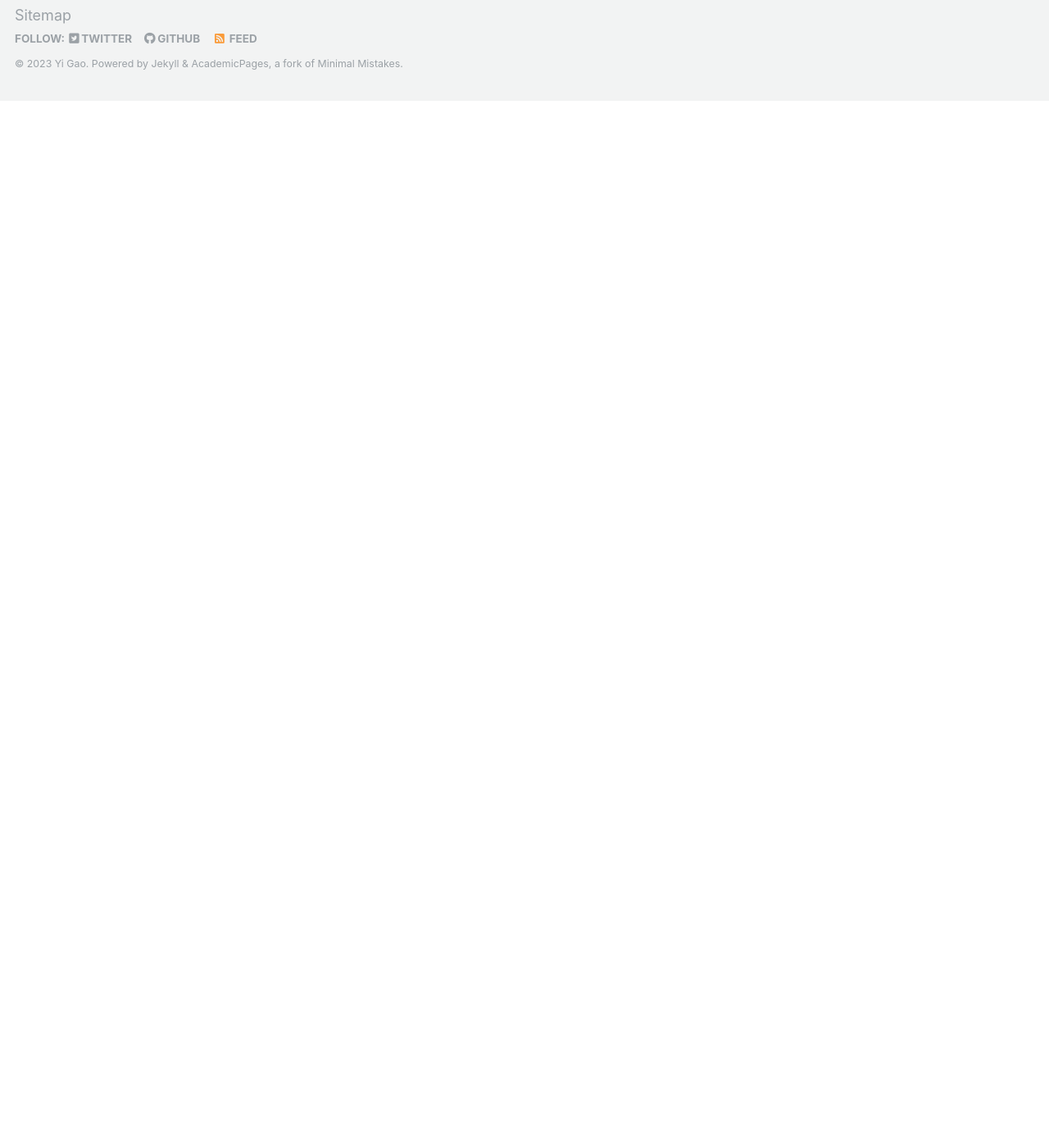
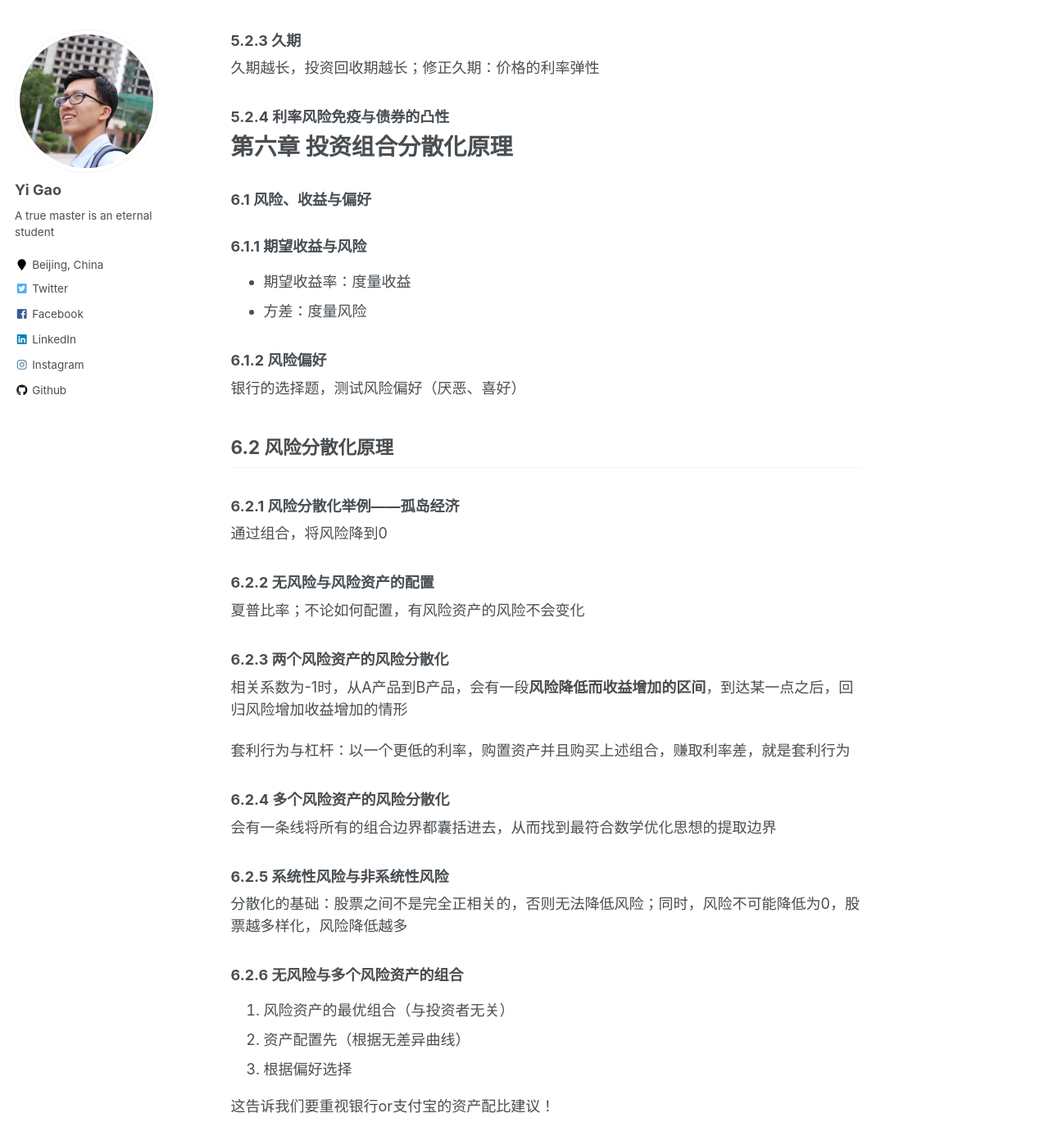
Before and after one commit to masteryi-0018/masteryi-0018.github.io, a Jekyll site: the page built from _posts/2023-08-12-blog-post-1.md, in a window 1280 px wide and 1400 px high, scrolled down 9273 px. Shown: the top 1397 px of the window at 82% size. Built offline with Jekyll 4.4.1, drawn with Linux system fonts in a browser that asks for light colours; before the commit the page ends 9396 px from its top, so only the background shows below that; some of the changed text lies outside the part shown.

Commit message:
finish chatper 6

```diff
--- a/_posts/2023-08-12-blog-post-1.md
+++ b/_posts/2023-08-12-blog-post-1.md
@@ -299,3 +299,81 @@ K线、趋势线、移动均线
 中国换手率高于美国
 
 ### 4.2.3 对技术方法的评价
+
+## 5.1 债券收益分析
+
+### 5.1.1 到期收益率
+
+### 5.1.2 即期利率与远期利率
+
+- 即期利率：现在到未来
+- 远期利率：未来到未来
+
+### 5.1.3 利率期限结构与估算
+
+### 5.1.4 利率期限结构理论
+
+## 5.2 债券风险分析
+
+### 5.2.1 信用风险与信用风险溢价
+
+债券评级：AAA~C不等，CCC级债券风险高，收益也高；所以提高收益的方式：一是购买长期国债，二是购买高风险债券
+
+### 5.2.2 债券的利率风险
+
+- 债券价格与收益率成反比：我的债券购买后市场的利率变化对我的收益有影响
+- 收益率增长与下降，导致的债券价格下降，小于同等规模的上升（债券的优势）
+- 长期债券对利率更敏感
+- 利率增加对利率更不敏感
+- 高息票对利率更不敏感
+
+### 5.2.3 久期
+
+久期越长，投资回收期越长；修正久期：价格的利率弹性
+
+### 5.2.4 利率风险免疫与债券的凸性
+
+# 第六章 投资组合分散化原理
+
+### 6.1 风险、收益与偏好
+
+### 6.1.1 期望收益与风险
+
+- 期望收益率：度量收益
+- 方差：度量风险
+
+### 6.1.2 风险偏好
+
+银行的选择题，测试风险偏好（厌恶、喜好）
+
+## 6.2 风险分散化原理
+
+### 6.2.1 风险分散化举例——孤岛经济
+
+通过组合，将风险降到0
+
+### 6.2.2 无风险与风险资产的配置
+
+夏普比率；不论如何配置，有风险资产的风险不会变化
+
+### 6.2.3 两个风险资产的风险分散化
+
+相关系数为-1时，从A产品到B产品，会有一段**风险降低而收益增加的区间**，到达某一点之后，回归风险增加收益增加的情形
+
+套利行为与杠杆：以一个更低的利率，购置资产并且购买上述组合，赚取利率差，就是套利行为
+
+### 6.2.4 多个风险资产的风险分散化
+
+会有一条线将所有的组合边界都囊括进去，从而找到最符合数学优化思想的提取边界
+
+### 6.2.5 系统性风险与非系统性风险
+
+分散化的基础：股票之间不是完全正相关的，否则无法降低风险；同时，风险不可能降低为0，股票越多样化，风险降低越多
+
+### 6.2.6 无风险与多个风险资产的组合
+
+1. 风险资产的最优组合（与投资者无关）
+2. 资产配置先（根据无差异曲线）
+3. 根据偏好选择
+
+这告诉我们要重视银行or支付宝的资产配比建议！
```
